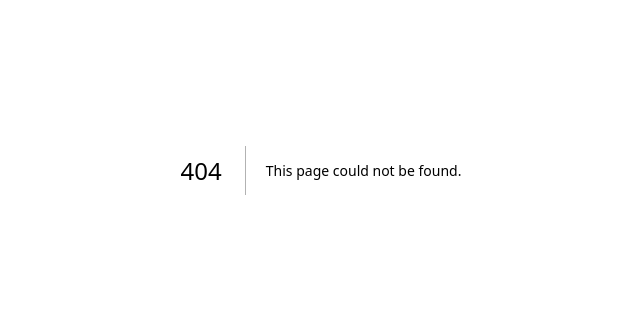
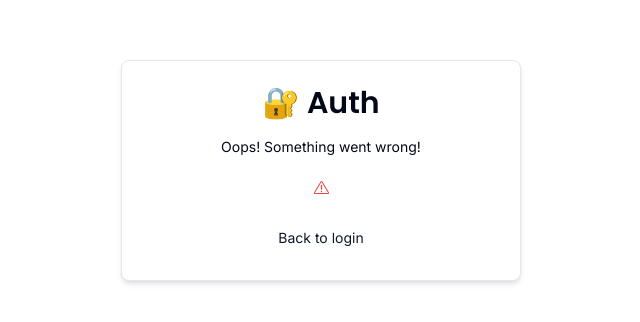
Before and after one commit to MaarcusRenieroL/next-auth-masterclass, a Next.js app: page /auth/error in a window 1280 px wide. Before the commit this address had no page. Shown: the part 230-552 px from the top of the page, without its empty margins (319-959 px from the left). Built offline with nearby package versions, Linux system fonts and the light colour scheme.

Commit message:
feat: add github oauth

```diff
--- a/actions/login.ts
+++ b/actions/login.ts
@@ -31,6 +31,6 @@ export const login = async (values: z.infer<typeof LoginSchema>) => {
       }
     }
 
-    return error;
+    return null;
   }
 }
--- /dev/null
+++ b/app/auth/error/page.tsx
@@ -0,0 +1,9 @@
+import { ErrorCard } from "@/components/auth/error-card";
+
+const AuthErrorPage = () => {
+  return (
+    <ErrorCard />
+  );
+};
+
+export default AuthErrorPage;
--- /dev/null
+++ b/components/auth/error-card.tsx
@@ -0,0 +1,17 @@
+import { ExclamationTriangleIcon } from "@radix-ui/react-icons";
+
+import { CardWrapper } from "@/components/auth/card-wrapper";
+
+export const ErrorCard = () => {
+  return (
+    <CardWrapper
+      headerLabel="Oops! Something went wrong!"
+      backButtonHref="/auth/login"
+      backButtonLabel="Back to login"
+    >
+      <div className="w-full flex justify-center items-center">
+      <ExclamationTriangleIcon className="text-destructive" />
+      </div>
+    </CardWrapper>
+  );
+};
--- a/components/auth/social.tsx
+++ b/components/auth/social.tsx
@@ -1,17 +1,18 @@
 "use client";
 
-import { FcGoogle } from "react-icons/fc";
 import { FaGithub } from "react-icons/fa";
 import { Button } from "../ui/button";
+import { DEFAULT_LOGIN_REDIRECT } from "@/routes";
+import { signIn } from "next-auth/react";
 
 export const Social = () => {
   return (
     <div className="flex items-center w-full gap-x-2">
-      <Button size="lg" className="w-full" variant="outline">
-        <FcGoogle className="h-5 w-5" />
-      </Button>
-
-      <Button size="lg" className="w-full" variant="outline">
+      <Button size="lg" className="w-full" variant="outline" onClick={() => {
+        signIn("github", {
+          callbackUrl: DEFAULT_LOGIN_REDIRECT,
+        })
+      }}>
         <FaGithub className="h-5 w-5" />
       </Button>
     </div>
--- a/routes.ts
+++ b/routes.ts
@@ -4,7 +4,8 @@ export const publicRoutes = [
 
 export const authRoutes = [
   "/auth/login",
-  "/auth/register"
+  "/auth/register",
+  "/auth/error"
 ]
 
 export const apiAuthPrefix = "/api/auth";
```
Also changed, not shown: auth.config.ts (+10 -0 lines), 1 other file (tests, documents, lock files or other folders).
